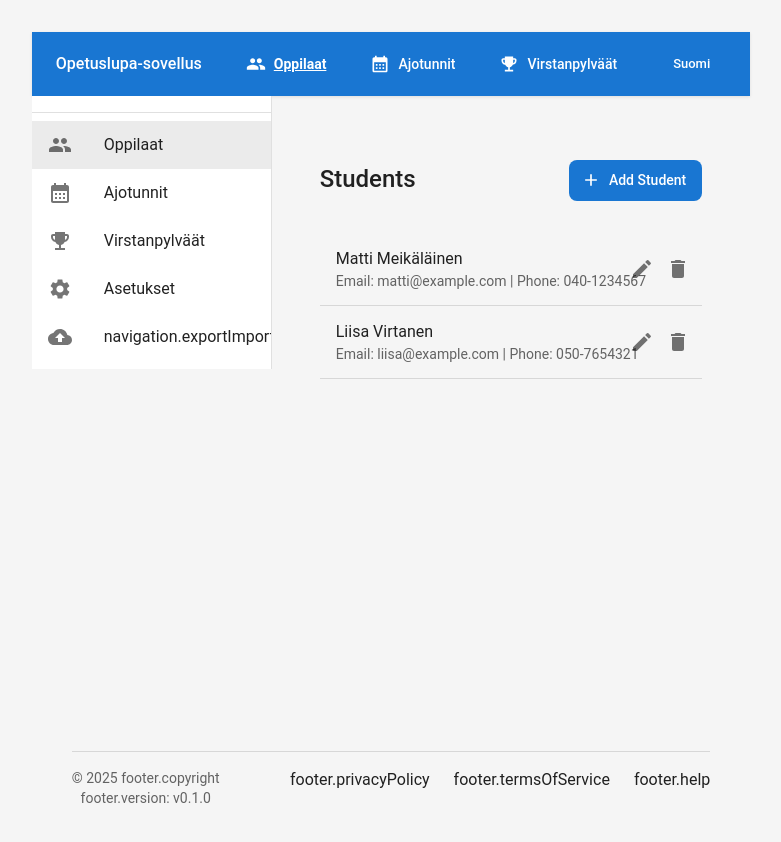
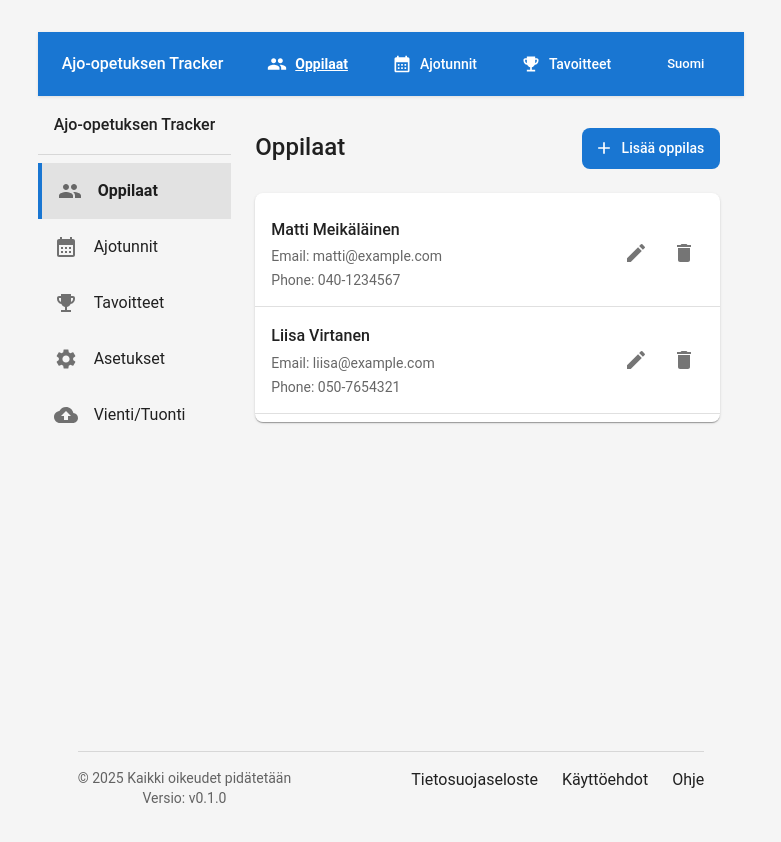
Before and after one commit to tonihintikka/opetuslupa_apu, a React (Vite) app: page /students in a window 1280 px wide. Shown: the top 842 px of the page, without its empty margins (249-1030 px from the left). Built offline with nearby package versions, Linux system fonts and the light colour scheme; some icons are missing.

Commit message:
Improve mobile layout for navigation and student list

```diff
--- a/src/components/layout/AppShell.tsx
+++ b/src/components/layout/AppShell.tsx
@@ -7,9 +7,12 @@ import {
   Container,
   useMediaQuery,
   useTheme,
+  IconButton,
+  Drawer,
 } from '@mui/material';
 import { Outlet } from 'react-router-dom';
 import { useTranslation } from 'react-i18next';
+import { Menu as MenuIcon } from '@mui/icons-material';
 import { LanguageSwitcher } from '../';
 import Navigation from './Navigation';
 import Footer from './Footer';
@@ -32,25 +35,63 @@ const AppShell: React.FC = () => {
     <Box sx={{ display: 'flex', flexDirection: 'column', minHeight: '100vh' }}>
       <AppBar position="static">
         <Toolbar>
-          {isMobile ? (
-            <Sidebar mobileOpen={mobileOpen} handleDrawerToggle={handleDrawerToggle} />
-          ) : (
-            <>
-              <Typography variant="h6" component="div" sx={{ mr: 4 }}>
-                {t('app.name')}
-              </Typography>
-              <Navigation />
-            </>
+          {isMobile && (
+            <IconButton
+              color="inherit"
+              aria-label="open drawer"
+              edge="start"
+              onClick={handleDrawerToggle}
+              sx={{ mr: 2 }}
+            >
+              <MenuIcon />
+            </IconButton>
           )}
-          <Box sx={{ flexGrow: 1 }} />
+          <Typography
+            variant="h6"
+            component="div"
+            sx={{ flexGrow: isMobile ? 1 : 0, mr: isMobile ? 0 : 4 }}
+          >
+            {t('app.name')}
+          </Typography>
+          {!isMobile && <Navigation />}
+          <Box sx={{ flexGrow: isMobile ? 0 : 1 }} />
           <LanguageSwitcher />
         </Toolbar>
       </AppBar>
 
       <Box sx={{ display: 'flex', flexGrow: 1 }}>
-        {!isMobile && <Sidebar mobileOpen={mobileOpen} handleDrawerToggle={handleDrawerToggle} />}
+        {/* Mobile drawer */}
+        {isMobile && (
+          <Drawer
+            variant="temporary"
+            open={mobileOpen}
+            onClose={handleDrawerToggle}
+            ModalProps={{
+              keepMounted: true, // Better performance on mobile
+            }}
+            sx={{
+              '& .MuiDrawer-paper': {
+                boxSizing: 'border-box',
+                width: 240,
+              },
+            }}
+          >
+            <Sidebar mobileOpen={mobileOpen} handleDrawerToggle={handleDrawerToggle} />
+          </Drawer>
+        )}
 
-        <Container component="main" sx={{ flexGrow: 1, py: 4 }}>
+        {/* Desktop sidebar */}
+        {!isMobile && <Sidebar mobileOpen={false} handleDrawerToggle={() => {}} />}
+
+        <Container
+          component="main"
+          sx={{
+            flexGrow: 1,
+            py: { xs: 2, md: 4 },
+            px: { xs: 2, md: 3 },
+            width: '100%',
+          }}
+        >
           <Outlet />
         </Container>
       </Box>
--- a/src/components/layout/Sidebar.tsx
+++ b/src/components/layout/Sidebar.tsx
@@ -1,22 +1,19 @@
 import React from 'react';
 import {
   Box,
-  Drawer,
   List,
   ListItem,
   ListItemButton,
   ListItemIcon,
   ListItemText,
-  IconButton,
   Divider,
-  useMediaQuery,
   useTheme,
+  Typography,
 } from '@mui/material';
 import {
   People as PeopleIcon,
   CalendarMonth as CalendarIcon,
   EmojiEvents as MilestoneIcon,
-  Menu as MenuIcon,
   Settings as SettingsIcon,
   Backup as BackupIcon,
 } from '@mui/icons-material';
@@ -32,13 +29,10 @@ interface SidebarProps {
  * Sidebar/drawer navigation component
  * Provides a responsive navigation drawer that can be toggled on mobile
  */
-const Sidebar: React.FC<SidebarProps> = ({ mobileOpen, handleDrawerToggle }) => {
+const Sidebar: React.FC<SidebarProps> = ({ handleDrawerToggle }) => {
   const { t } = useTranslation(['common']);
   const location = useLocation();
   const theme = useTheme();
-  const isSmallScreen = useMediaQuery(theme.breakpoints.down('md'));
-
-  const drawerWidth = 240;
 
   const navItems = [
     { path: '/students', label: t('navigation.students'), icon: <PeopleIcon /> },
@@ -48,84 +42,44 @@ const Sidebar: React.FC<SidebarProps> = ({ mobileOpen, handleDrawerToggle }) =>
     { path: '/export-import', label: t('navigation.exportImport'), icon: <BackupIcon /> },
   ];
 
-  const drawer = (
-    <>
-      <Box sx={{ display: 'flex', justifyContent: 'flex-end', p: 1 }}>
-        <IconButton onClick={handleDrawerToggle} sx={{ display: { md: 'none' } }}>
-          <MenuIcon />
-        </IconButton>
+  return (
+    <Box sx={{ width: 240 }}>
+      <Box sx={{ p: 2 }}>
+        <Typography variant="h6" noWrap>
+          {t('app.name')}
+        </Typography>
       </Box>
       <Divider />
-      <List>
+      <List sx={{ pt: 1 }}>
         {navItems.map(item => (
           <ListItem key={item.path} disablePadding>
             <ListItemButton
               component={NavLink}
               to={item.path}
-              onClick={isSmallScreen ? handleDrawerToggle : undefined}
+              onClick={handleDrawerToggle}
               selected={location.pathname === item.path}
               sx={{
+                py: 1.5,
+                minHeight: 48,
                 '&.active': {
                   backgroundColor: theme.palette.action.selected,
+                  borderLeft: `4px solid ${theme.palette.primary.main}`,
                 },
               }}
             >
-              <ListItemIcon>{item.icon}</ListItemIcon>
-              <ListItemText primary={item.label} />
+              <ListItemIcon sx={{ minWidth: 40 }}>{item.icon}</ListItemIcon>
+              <ListItemText
+                primary={item.label}
+                primaryTypographyProps={{
+                  variant: 'body1',
+                  fontWeight: location.pathname === item.path ? 'bold' : 'normal',
+                }}
+              />
             </ListItemButton>
           </ListItem>
         ))}
       </List>
-    </>
-  );
-
-  return (
-    <>
-      <IconButton
-        color="inherit"
-        aria-label="open drawer"
-        edge="start"
-        onClick={handleDrawerToggle}
-        sx={{ mr: 2, display: { md: 'none' } }}
-      >
-        <MenuIcon />
-      </IconButton>
-
-      <Box component="nav" sx={{ width: { md: drawerWidth }, flexShrink: { md: 0 } }}>
-        {/* Mobile drawer */}
-        <Drawer
-          variant="temporary"
-          open={mobileOpen}
-          onClose={handleDrawerToggle}
-          ModalProps={{
-            keepMounted: true, // Better performance on mobile
-          }}
-          sx={{
-            display: { xs: 'block', md: 'none' },
-            '& .MuiDrawer-paper': { boxSizing: 'border-box', width: drawerWidth },
-          }}
-        >
-          {drawer}
-        </Drawer>
-
-        {/* Desktop permanent drawer */}
-        <Drawer
-          variant="permanent"
-          sx={{
-            display: { xs: 'none', md: 'block' },
-            '& .MuiDrawer-paper': {
-              boxSizing: 'border-box',
-              width: drawerWidth,
-              position: 'relative',
-              height: '100%',
-            },
-          }}
-          open
-        >
-          {drawer}
-        </Drawer>
-      </Box>
-    </>
+    </Box>
   );
 };
 
--- a/src/components/pages/StudentsPage.tsx
+++ b/src/components/pages/StudentsPage.tsx
@@ -13,17 +13,21 @@ import {
   IconButton,
   List,
   ListItem,
-  ListItemSecondaryAction,
-  ListItemText,
   TextField,
   Typography,
+  useMediaQuery,
+  useTheme,
 } from '@mui/material';
 import { Add as AddIcon, Delete as DeleteIcon, Edit as EditIcon } from '@mui/icons-material';
 import { useStudents } from '../../hooks';
 import { Student } from '../../services';
 import LoadingIndicator from '../common/LoadingIndicator';
+import { useTranslation } from 'react-i18next';
 
 const StudentsPage: React.FC = () => {
+  const { t } = useTranslation(['common', 'students']);
+  const theme = useTheme();
+  const isMobile = useMediaQuery(theme.breakpoints.down('sm'));
   const { students, loading, error, addStudent, updateStudent, deleteStudent } = useStudents();
   const [openDialog, setOpenDialog] = useState<boolean>(false);
   const [editingStudent, setEditingStudent] = useState<Student | null>(null);
@@ -83,7 +87,7 @@ const StudentsPage: React.FC = () => {
   };
 
   const handleDeleteStudent = async (id: number) => {
-    if (window.confirm('Are you sure you want to delete this student?')) {
+    if (window.confirm(t('students:confirmDelete'))) {
       try {
         await deleteStudent(id);
       } catch (error) {
@@ -98,24 +102,26 @@ const StudentsPage: React.FC = () => {
 
   if (error) {
     return (
-      <Container>
+      <Container maxWidth="lg" sx={{ px: { xs: 2, sm: 3 } }}>
         <Typography color="error">Error loading students: {error.message}</Typography>
       </Container>
     );
   }
 
   return (
-    <Container>
-      <Box sx={{ py: 4 }}>
+    <Box sx={{ width: '100%' }}>
       <Box sx={{ display: 'flex', justifyContent: 'space-between', alignItems: 'center', mb: 3 }}>
-          <Typography variant="h4">Students</Typography>
+        <Typography variant="h4" component="h1">
+          {t('students:title')}
+        </Typography>
         <Button
           variant="contained"
           color="primary"
           startIcon={<AddIcon />}
           onClick={() => handleOpenDialog()}
+          size={isMobile ? 'small' : 'medium'}
         >
-            Add Student
+          {t('students:addStudent')}
         </Button>
       </Box>
 
@@ -123,60 +129,100 @@ const StudentsPage: React.FC = () => {
         <Card sx={{ mb: 3 }}>
           <CardContent>
             <Typography variant="body1" align="center">
-                No students found. Add your first student to get started.
+              {t('students:noStudentsFound')}
             </Typography>
           </CardContent>
         </Card>
       ) : (
-          <List>
+        <List
+          sx={{
+            bgcolor: 'background.paper',
+            borderRadius: 1,
+            boxShadow: 1,
+          }}
+        >
           {students.map(student => (
             <React.Fragment key={student.id}>
-                <ListItem>
-                  <ListItemText
-                    primary={student.name}
-                    secondary={
-                      <>
-                        {student.email && <span>Email: {student.email}</span>}
-                        {student.email && student.phone && <span> | </span>}
-                        {student.phone && <span>Phone: {student.phone}</span>}
-                      </>
-                    }
-                  />
-                  <ListItemSecondaryAction>
+              <ListItem
+                alignItems="flex-start"
+                sx={{
+                  py: 2,
+                  flexDirection: isMobile ? 'column' : 'row',
+                  alignItems: isMobile ? 'flex-start' : 'center',
+                }}
+              >
+                <Box
+                  sx={{
+                    flex: 1,
+                    width: isMobile ? '100%' : 'auto',
+                    pr: isMobile ? 0 : 8, // Make room for action buttons on desktop
+                  }}
+                >
+                  <Typography variant="h6" component="div" sx={{ mb: 0.5 }}>
+                    {student.name}
+                  </Typography>
+                  <Typography variant="body2" color="text.secondary" component="div">
+                    {student.email && (
+                      <Box component="span" display="block" sx={{ mb: 0.5 }}>
+                        Email: {student.email}
+                      </Box>
+                    )}
+                    {student.phone && (
+                      <Box component="span" display="block">
+                        Phone: {student.phone}
+                      </Box>
+                    )}
+                  </Typography>
+                </Box>
+                <Box
+                  sx={{
+                    display: 'flex',
+                    mt: isMobile ? 1 : 0,
+                    width: isMobile ? '100%' : 'auto',
+                    justifyContent: isMobile ? 'flex-end' : 'flex-end',
+                  }}
+                >
                   <IconButton
-                      edge="end"
                     aria-label="edit"
                     onClick={() => handleOpenDialog(student)}
+                    size={isMobile ? 'small' : 'medium'}
                   >
                     <EditIcon />
                   </IconButton>
                   <IconButton
-                      edge="end"
                     aria-label="delete"
                     onClick={() => handleDeleteStudent(student.id!)}
                     sx={{ ml: 1 }}
+                    size={isMobile ? 'small' : 'medium'}
                   >
                     <DeleteIcon />
                   </IconButton>
-                  </ListItemSecondaryAction>
+                </Box>
               </ListItem>
-                <Divider />
+              <Divider component="li" />
             </React.Fragment>
           ))}
         </List>
       )}
-      </Box>
 
       {/* Add/Edit Student Dialog */}
-      <Dialog open={openDialog} onClose={handleCloseDialog} maxWidth="sm" fullWidth>
+      <Dialog
+        open={openDialog}
+        onClose={handleCloseDialog}
+        maxWidth="sm"
+        fullWidth
+        fullScreen={isMobile}
+      >
         <form onSubmit={handleSubmit}>
-          <DialogTitle>{editingStudent ? 'Edit Student' : 'Add New Student'}</DialogTitle>
+          <DialogTitle>
+            {editingStudent ? t('students:editStudent') : t('students:addNewStudent')}
+          </DialogTitle>
           <DialogContent>
             <TextField
               autoFocus
               margin="dense"
               name="name"
-              label="Name"
+              label={t('students:name')}
               type="text"
               fullWidth
               required
@@ -187,7 +233,7 @@ const StudentsPage: React.FC = () => {
             <TextField
               margin="dense"
               name="email"
-              label="Email"
+              label={t('students:email')}
               type="email"
               fullWidth
               value={formData.email || ''}
@@ -197,22 +243,22 @@ const StudentsPage: React.FC = () => {
             <TextField
               margin="dense"
               name="phone"
-              label="Phone"
+              label={t('students:phone')}
               type="tel"
               fullWidth
               value={formData.phone || ''}
               onChange={handleInputChange}
             />
           </DialogContent>
-          <DialogActions>
-            <Button onClick={handleCloseDialog}>Cancel</Button>
+          <DialogActions sx={{ px: 3, pb: 2 }}>
+            <Button onClick={handleCloseDialog}>{t('common:buttons.cancel')}</Button>
             <Button type="submit" variant="contained" color="primary">
-              {editingStudent ? 'Update' : 'Add'}
+              {t('common:buttons.save')}
             </Button>
           </DialogActions>
         </form>
       </Dialog>
-    </Container>
+    </Box>
   );
 };
 
--- a/src/locales/fi/common.json
+++ b/src/locales/fi/common.json
@@ -1,6 +1,6 @@
 {
   "app": {
-    "name": "Opetuslupa-sovellus",
+    "name": "Ajo-opetuksen Tracker",
     "loading": "Ladataan...",
     "error": "Tapahtui virhe",
     "errorTryAgain": "Tapahtui virhe. Yritä uudelleen."
@@ -8,8 +8,16 @@
   "navigation": {
     "students": "Oppilaat",
     "lessons": "Ajotunnit",
-    "milestones": "Virstanpylväät",
-    "settings": "Asetukset"
+    "milestones": "Tavoitteet",
+    "settings": "Asetukset",
+    "exportImport": "Vienti/Tuonti"
+  },
+  "footer": {
+    "copyright": "Kaikki oikeudet pidätetään",
+    "version": "Versio",
+    "privacyPolicy": "Tietosuojaseloste",
+    "termsOfService": "Käyttöehdot",
+    "help": "Ohje"
   },
   "actions": {
     "add": "Lisää",
@@ -61,5 +69,43 @@
     "deleted": "Poistettiin!",
     "imported": "Tuotu onnistuneesti!",
     "exported": "Viety onnistuneesti!"
+  },
+  "buttons": {
+    "save": "Tallenna",
+    "cancel": "Peruuta",
+    "delete": "Poista",
+    "edit": "Muokkaa",
+    "add": "Lisää"
+  },
+  "errors": {
+    "boundary": {
+      "title": "Tapahtui virhe",
+      "message": "Sovelluksessa tapahtui virhe. Voit yrittää korjata ongelman päivittämällä sivun.",
+      "tryAgain": "Yritä uudelleen"
+    }
+  },
+  "dataManagement": {
+    "title": "Tietojen hallinta",
+    "info": "Tässä voit viedä, tuoda ja varmuuskopioida oppilaasi ja ajotuntisi.",
+    "export": {
+      "title": "Vie tiedot",
+      "description": "Vie kaikki oppilas- ja ajotuntitiedot JSON-tiedostona.",
+      "button": "Vie tiedot"
+    },
+    "import": {
+      "title": "Tuo tiedot",
+      "description": "Tuo aiemmin viedyt tiedot sovellukseen.",
+      "button": "Tuo tiedot"
+    },
+    "backup": {
+      "title": "Varmuuskopio",
+      "description": "Luo varmuuskopio tiedoistasi myöhempää käyttöä varten.",
+      "button": "Luo varmuuskopio"
+    },
+    "dangerZone": {
+      "title": "Vaaravyöhyke",
+      "description": "Tämä toiminto poistaa kaikki tiedot. Toimintoa ei voi perua.",
+      "button": "Tyhjennä kaikki tiedot"
+    }
   }
 }
--- a/src/locales/fi/settings.json
+++ b/src/locales/fi/settings.json
@@ -1,7 +1,15 @@
 {
-  "settingsTitle": "Asetukset",
+  "title": "Asetukset",
   "generalSettings": "Yleiset asetukset",
-  "preferences": "Käyttöasetukset",
+  "preferences": {
+    "title": "Asetukset",
+    "darkMode": "Tumma teema",
+    "darkModeDescription": "Käytä tummaa värimaailmaa sovelluksessa",
+    "notifications": "Ilmoitukset",
+    "notificationsDescription": "Salli sovelluksen ilmoitukset",
+    "autoSave": "Automaattinen tallennus",
+    "autoSaveDescription": "Tallenna muutokset automaattisesti"
+  },
   "account": "Tili",
   "dataManagement": "Tietojen hallinta",
   "aboutApp": "Tietoja sovelluksesta",
@@ -16,7 +24,8 @@
 
   "language": {
     "title": "Kieli",
-    "selectLanguage": "Valitse kieli",
+    "select": "Valitse kieli",
+    "description": "Vaihda sovelluksen kieltä",
     "finnish": "Suomi",
     "english": "Englanti",
     "swedish": "Ruotsi"
@@ -65,5 +74,10 @@
     "termsOfService": "Käyttöehdot",
     "licenses": "Lisenssit",
     "privacyInfo": "Kaikki tiedot tallennetaan paikallisesti laitteellesi. Tietoja ei koskaan lähetetä ulkoisille palvelimille."
+  },
+
+  "storage": {
+    "title": "Tietojen tallennus",
+    "description": "Kaikki tiedot tallennetaan paikallisesti laitteellesi. Suosittelemme säännöllistä varmuuskopiointia."
   }
 }
--- a/src/locales/fi/students.json
+++ b/src/locales/fi/students.json
@@ -1,7 +1,23 @@
 {
+  "title": "Oppilaat",
+  "addStudent": "Lisää oppilas",
+  "editStudent": "Muokkaa oppilasta",
+  "addNewStudent": "Lisää uusi oppilas",
+  "noStudentsFound": "Oppilaita ei löytynyt. Lisää ensimmäinen oppilas aloittaaksesi.",
+  "confirmDelete": "Haluatko varmasti poistaa tämän oppilaan?",
+  "name": "Nimi",
+  "email": "Sähköposti",
+  "phone": "Puhelinnumero",
+  "details": "Oppilaan tiedot",
+  "totalLessons": "Ajotunteja yhteensä",
+  "totalHours": "Tunteja yhteensä",
+  "lastLesson": "Viimeisin ajotunti",
+  "firstLesson": "Ensimmäinen ajotunti",
+  "progress": "Edistyminen",
+  "created": "Oppilas lisätty onnistuneesti!",
+  "updated": "Oppilaan tiedot päivitetty onnistuneesti!",
+  "deleted": "Oppilas poistettu onnistuneesti!",
   "studentManagement": "Oppilaiden hallinta",
-  "addStudent": "Lisää oppilas",
-  "editStudent": "Muokkaa oppilaan tietoja",
   "studentDetails": "Oppilaan tiedot",
   "studentsList": "Oppilaslista",
   "searchStudents": "Hae oppilaita",
```
Lines whose indentation alone changed are shown as unchanged.
